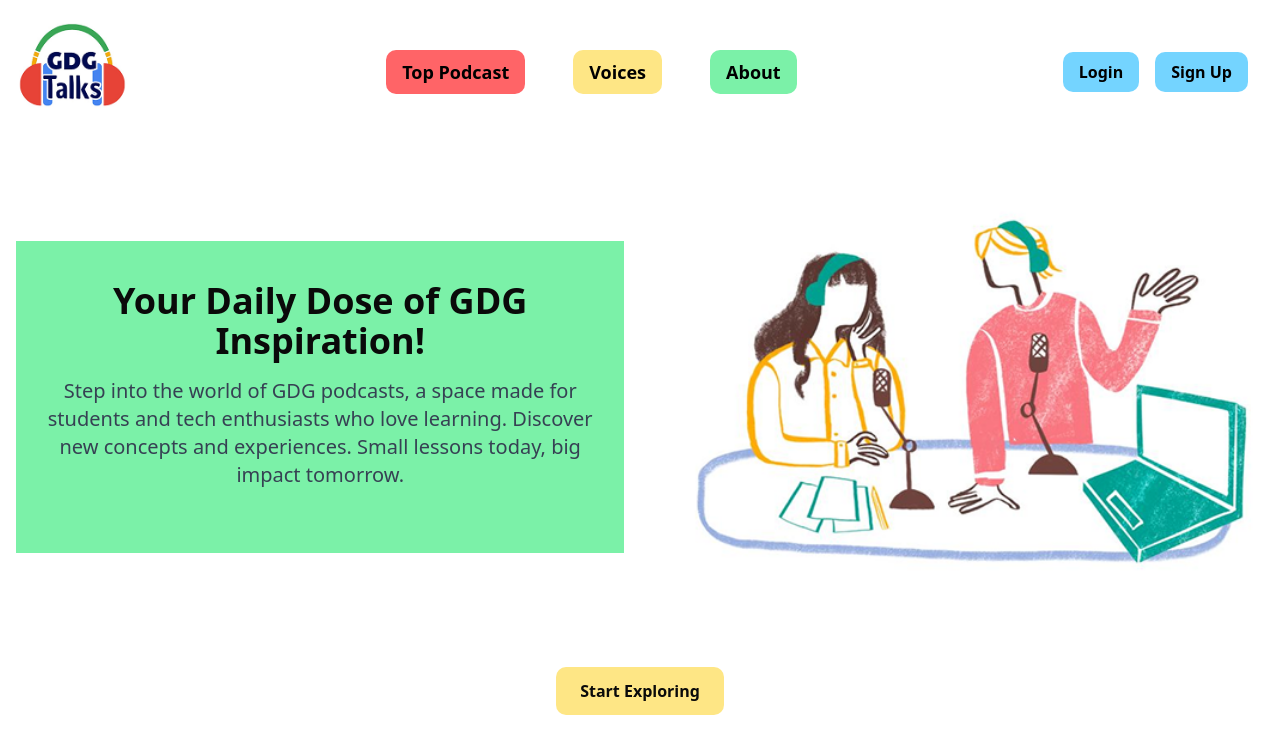
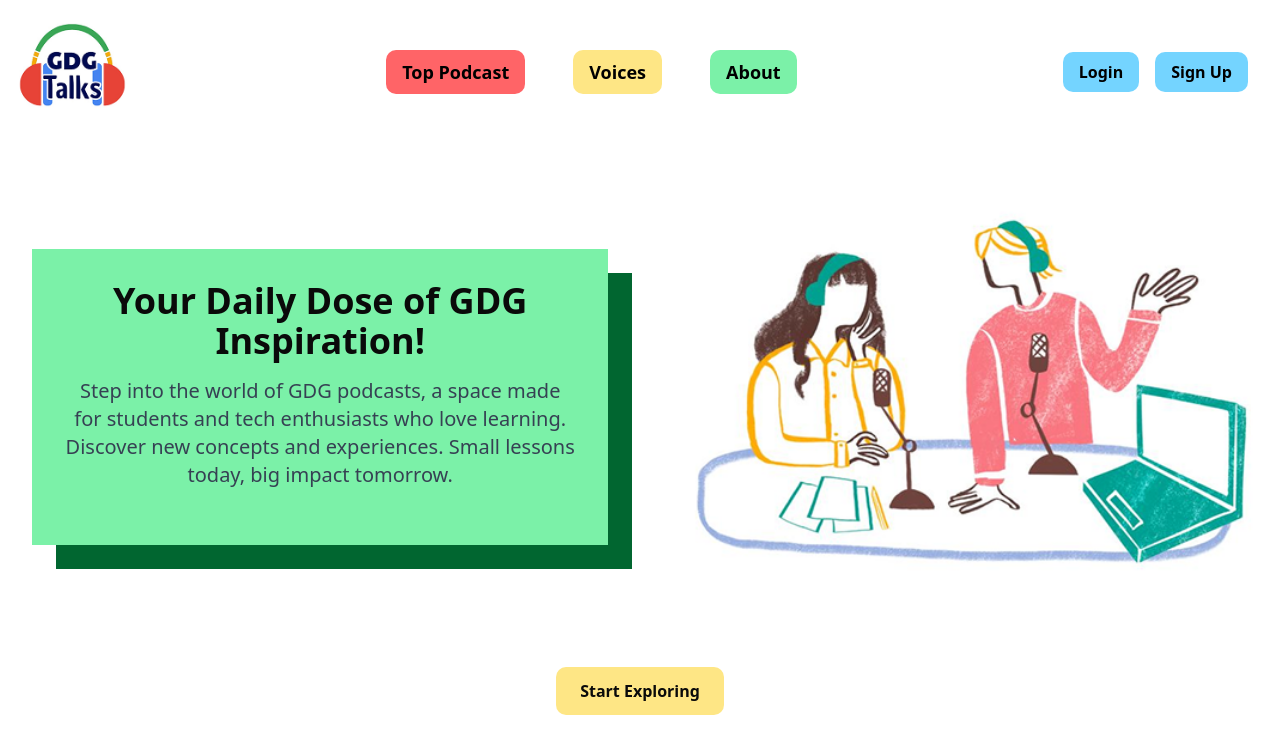
Before and after one commit to bel-wadoud/gdg-podcast, a React app in the folder frontend/: page / in a window 1280 px wide. Shown: the top 754 px of the page. Built offline with nearby package versions, Linux system fonts and the light colour scheme; the HTML template or start-up script is replaced by a standard one.

Commit message:
fixing explore.tsx

```diff
--- a/frontend/src/components/layout/Explore.tsx
+++ b/frontend/src/components/layout/Explore.tsx
@@ -4,13 +4,22 @@ function Explore() {
   return (<>
         <div className="flex flex-col md:flex-row items-center justify-center my-8 md:my-5 gap-8">
         {/* description bloc */}
-            <div className="md:w-1/2 px-4 bg-green-300  py-10 hover:shadow-sm transition-shadow duration-200">
-                <h2 className="text-3xl md:text-4xl font-bold mb-4 text-center ">Your Daily Dose of GDG Inspiration!</h2>
-                <p className="text-lg md:text-xl text-gray-700 mb-6 text-center ">
-                    Step into the world of GDG podcasts, a space made for students and tech enthusiasts who love learning.
-                    Discover new concepts and experiences.
-                    Small lessons today, big impact tomorrow.
-                </p>
+            <div className="md:w-1/2 px-4 py-10">
+                {/* layered "paper" card: dark layer behind, light card on top */}
+                <div className="relative">
+                    {/* darker offset layer (shadow-like) */}
+                    <div className="absolute inset-0 bg-green-800  -z-10 transform translate-x-6 translate-y-6"></div>
+
+                    {/* main card */}
+                    <div className="bg-green-300  p-8 hover:shadow-sm transition-shadow duration-200 relative z-10">
+                        <h2 className="text-3xl md:text-4xl font-bold mb-4 text-center">Your Daily Dose of GDG Inspiration!</h2>
+                        <p className="text-lg md:text-xl text-gray-700 mb-6 text-center">
+                            Step into the world of GDG podcasts, a space made for students and tech enthusiasts who love learning.
+                            Discover new concepts and experiences.
+                            Small lessons today, big impact tomorrow.
+                        </p>
+                    </div>
+                </div>
             </div>
         {/* image section */}
             <div className="md:w-1/2">
```
